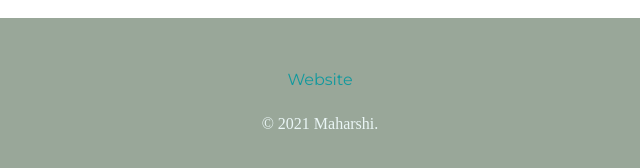
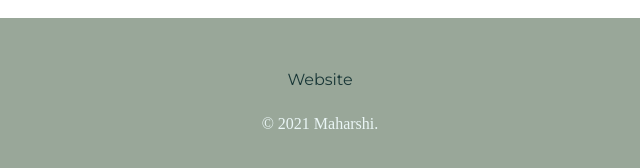
Before and after one commit to Donno-per/Resume, a plain HTML site: page index.html in a window 1280 px wide. Shown: the part 1929-2097 px from the top of the page, 320-960 px from the left. Drawn offline with nearby package versions, Linux system fonts and the light colour scheme.

Commit message:
Update main.css

```diff
--- a/main.css
+++ b/main.css
@@ -16,7 +16,7 @@ h3 {
 }
 
 a{
-  color: #11999E;
+  color: #193737;
   font-family: 'Montserrat', sans-serif;
   margin: 10px 20px;
   text-decoration: none;
```
